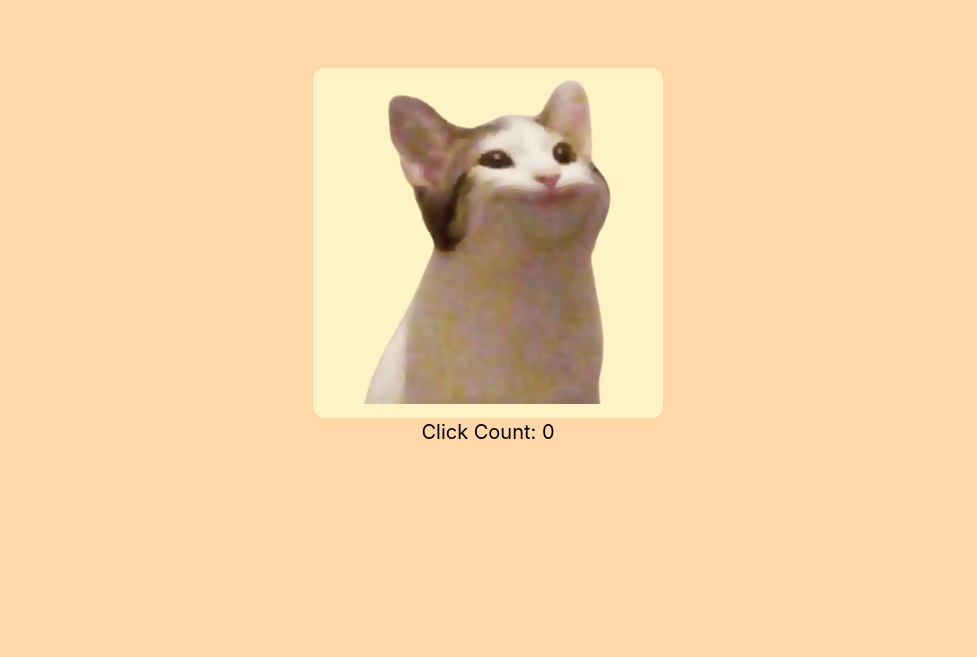
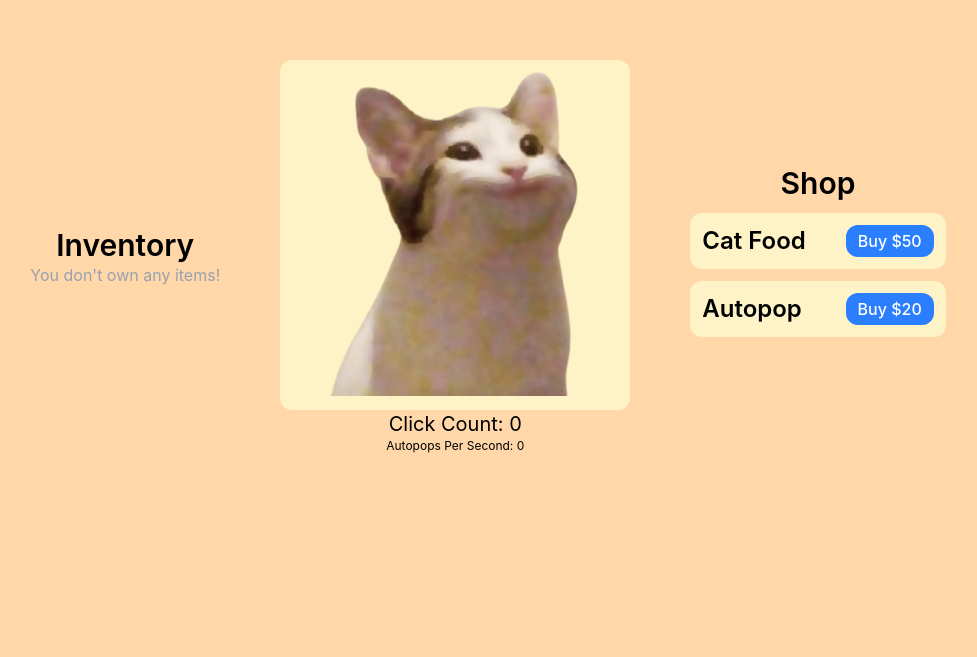
Before and after one commit to laisammy/resolutionGenCoding_week2ClickerGame, a React (Vite) app: page / in a window 1280 px wide. Shown: the part 143-800 px from the top of the page, without its empty margins (152-1129 px from the left). Built offline with nearby package versions, Linux system fonts and the light colour scheme.

Commit message:
Added inventory

```diff
--- a/src/App.jsx
+++ b/src/App.jsx
@@ -1,10 +1,15 @@
 import { useState, useEffect } from "react";
 import Shop from "./shop";
 import CatClick from "./catClick";
+import Inventory from "./inventory";
 
 export default function App() {
     const [totalClickCount, setTotalClickCount] = useState(0);
     const [itemsOwned, setItemsOwned] = useState([]);
+
+    const autoItem = itemsOwned.find(i => i.name === "Autopop");
+    const clicksPerSecond = autoItem ? autoItem.amount : 0;
+
 
     useEffect(() => {
         const interval = setInterval(() => {
@@ -18,11 +23,15 @@ export default function App() {
     }, [itemsOwned]);
 
     return (
-    <div className="bg-orange-200">
+        <div className="bg-orange-200 flex flex-row items-center justify-center h-screen gap-x-15">
+            <Inventory
+                itemsOwned={itemsOwned}
+            />
             <CatClick
                 totalClickCount={totalClickCount}
                 setTotalClickCount={setTotalClickCount}
                 itemsOwned={itemsOwned}
+                clicksPerSecond={clicksPerSecond}
             />
 
             <Shop
--- a/src/catClick.jsx
+++ b/src/catClick.jsx
@@ -1,6 +1,6 @@
 import { useState } from "react";
 
-export default function CatClick({totalClickCount, setTotalClickCount, itemsOwned}) {
+export default function CatClick({totalClickCount, setTotalClickCount, itemsOwned, clicksPerSecond}) {
   const defaultImg = "src/assets/cat.png";
   const pressedImg = "src/assets/pop.png";
 
@@ -16,7 +16,7 @@ export default function CatClick({totalClickCount, setTotalClickCount, itemsOwne
   }
 
   return (
-    <div className="flex items-center justify-center h-screen">
+    <div>
       <div className="flex flex-col items-center">
         <button
         onClick={click}
@@ -28,6 +28,7 @@ export default function CatClick({totalClickCount, setTotalClickCount, itemsOwne
         </button>
 
         <p className="text-xl">Click Count: {totalClickCount}</p>
+        <p className="text-xs">Autopops Per Second: {clicksPerSecond}</p>
       </div>
     </div>
   );
--- /dev/null
+++ b/src/inventory.jsx
@@ -0,0 +1,20 @@
+export default function inventory({itemsOwned}) {
+    return(
+        <div>
+            <h1 className="text-3xl flex flex-col items-center font-semibold">Inventory</h1>
+            {itemsOwned.length === 0 && (
+                <p className="text-gray-400 text-center">You don't own any items!</p>
+            )}
+
+            {itemsOwned.map(item => (
+                <div
+                key={item.name}
+                className="flex flex-row justify-between items-center bg-amber-100 p-2 rounded-lg my-2"
+                >
+                    <span className="font-medium">{item.name}</span>
+                    <span className="text-gray-700">x{item.amount}</span>
+                </div>
+            ))}
+        </div>
+    )
+}
--- a/src/shop.jsx
+++ b/src/shop.jsx
@@ -1,15 +1,17 @@
-import catClick from "./catClick";
+import { useState } from "react";
 
 export default function shop({totalClickCount, setTotalClickCount, itemsOwned, setItemsOwned}) {
-    const shopItems = [
+    const [shopItems, setShopItems] = useState([
         { name: "Cat Food", cost: 50 },
         { name: "Autopop", cost: 20 }
-    ];
+    ]);
 
     function buyItem(itemName) {
         const item = shopItems.find(i => i.name === itemName);
 
         if (totalClickCount < item.cost) return;
+
+        setTotalClickCount(prev => prev - item.cost);
 
         setItemsOwned(prev => {
             const existing = prev.find(i => i.name === itemName);
@@ -20,21 +22,29 @@ export default function shop({totalClickCount, setTotalClickCount, itemsOwned, s
             }
             return [...prev, {name: itemName, amount: 1}];
         })
+
+        setShopItems(prev =>
+            prev.map(i =>
+                i.name === itemName
+                    ? { ...i, cost: Math.round(i.cost * 1.5)}
+                    : i
+            )
+        )
     }
     return(
         <div>
-            <h1 className="text-2xl flex flex-col items-center">Shop</h1>
+            <h1 className="text-3xl flex flex-col items-center font-semibold">Shop</h1>
 
             {shopItems.map(item => (
                 <div key = {item.name}
-                className="flex flex-row items-center justify-between w-full max-w-md mx-auto my-2 p-2 bg-amber-100 rounded-xl"
+                className="flex flex-row items-center justify-between w-full max-w-md mx-auto my-3 p-3 bg-amber-100 rounded-xl gap-x-10"
                 >
-                    <h3 className="text-2xl text-black">
+                    <h3 className="text-2xl text-black font-semibold">
                         {item.name}
                     </h3>
                     <button
                     onClick = {() => buyItem(item.name)}
-                    className="bg-blue-500 text-white px-3 py-1 rounded-xl"
+                    className="bg-blue-500 text-white px-3 py-1 rounded-xl font-medium"
                     >
                         Buy ${item.cost}
                     </button>
```
Lines whose indentation alone changed are shown as unchanged.
